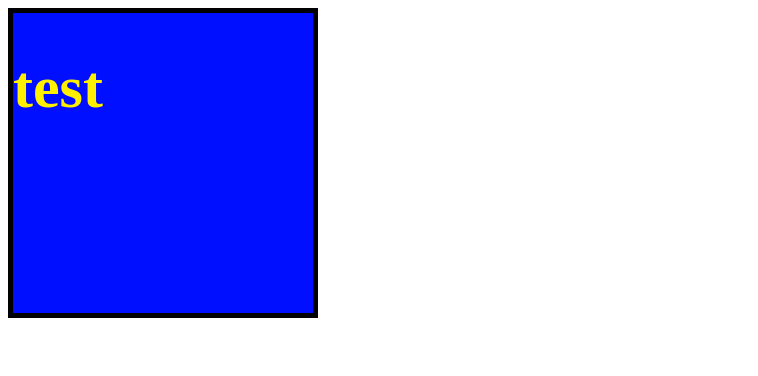
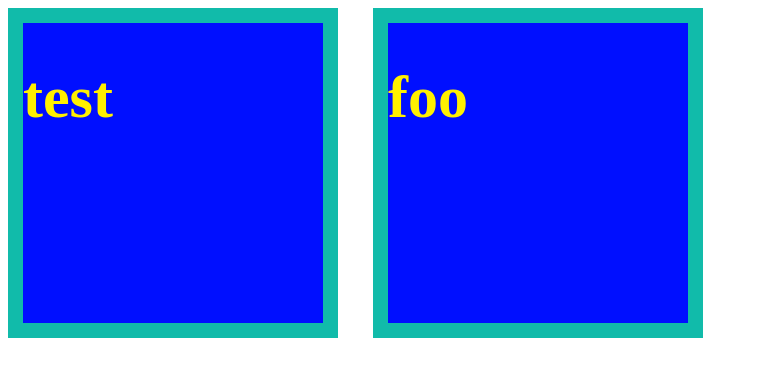
Before and after one commit to mgechev/jquery-color-animation-plugin, a plain HTML site: page index.htm in a window 1280 px wide. Shown: the whole page, without its empty margins (0-758 px from the left). Drawn offline with Linux system fonts and the light colour scheme.

Commit message:
One unused variable is removed

```diff
--- a/index.htm
+++ b/index.htm
@@ -5,22 +5,29 @@
 <script type="text/javascript" src="./src/colorAnimation.js"></script>
 <script type="text/javascript">
 $(document).ready(function () {
-	$('#foo').colorAnimation({ color: '#fff000', property: 'color' });
-	$('#foo').colorAnimation({ color: '#000fff', property: 'background-color' });
+	$('.foo').colorAnimation({ color: '#fff000', property: 'color', duration: 3000 });
+	$('.foo').colorAnimation({ color: '#000fff', property: 'background-color', duration: 3000 });
+	$('.foo').colorAnimation({ color: '#11bbaa', property: 'border-top-color', duration: 3000 });
+	$('.foo').colorAnimation({ color: '#11bbaa', property: 'border-left-color', duration: 3000 });
+	$('.foo').colorAnimation({ color: '#11bbaa', property: 'border-right-color', duration: 3000 });
+	$('.foo').colorAnimation({ color: '#11bbaa', property: 'border-bottom-color', duration: 3000 });
 });
 </script>
 <style>
-#foo {
+.foo {
 	width: 300px;
 	height: 300px;
-	border: 5px solid black;
+	border: 15px solid black;
 	background-color: #88aaff;
 	color: #ff0000;
 	font-size: 30px;
+	float: left;
+	margin-right: 35px;
 }
 </style>
 </head>
 <body>
-<div id="foo"><h1>test</h1></div>
+<div class="foo"><h1>test</h1></div>
+<div class="foo"><h1>foo</h1></div>
 </body>
 </html>
--- a/src/colorAnimation.js
+++ b/src/colorAnimation.js
@@ -1,3 +1,18 @@
+/**
+* @name jQuery color animation plugin
+* @version 1.0.1
+* @author Minko Gechev
+* @date 2012-01-17
+*
+* @license GPL
+*
+* @description
+* jQuery color animation plugin.
+*
+* @usage
+* $(selector).colorAnimation({ color: targetColor, property: CSSpropertyForAnimation, duration: animationDuration });
+*/
+
 (function ($) {
     'use strict';
     $.fn.colorAnimation = function (userOptions) {
@@ -6,7 +21,7 @@
             options = {
                 property: 'background-color',
                 color: '#00ff00',
-                interval: 300
+                duration: 300
             },
             sysVars = {
                 rgbColor: {},
@@ -47,7 +62,6 @@
         }
 
         function getColor(color) {
-            var rgb = {};
             if (color.indexOf('#') >= 0) {
                 return getFromHex(color);
             } else {
@@ -71,18 +85,18 @@
         }
 
         function getSteps() {
-            var interval = options.interval,
+            var duration = options.duration,
                 rgb = sysVars.rgbColor,
                 rgbTarget = sysVars.rgbTargetColor;
-            rgb.red.step = 10 * (rgbTarget.red.value - rgb.red.value) / interval;
-            rgb.green.step = 10 * (rgbTarget.green.value - rgb.green.value) / interval;
-            rgb.blue.step = 10 * (rgbTarget.blue.value - rgb.blue.value) / interval;
+            rgb.red.step = 10 * (rgbTarget.red.value - rgb.red.value) / duration;
+            rgb.green.step = 10 * (rgbTarget.green.value - rgb.green.value) / duration;
+            rgb.blue.step = 10 * (rgbTarget.blue.value - rgb.blue.value) / duration;
         }
 
         function startAnimation(element) {
             var rgb = sysVars.rgbColor;
             sysVars.timeout = setTimeout(function () {
-                if (sysVars.currentInterval >= options.interval) {
+                if (sysVars.currentInterval >= options.duration) {
                     clearTimeout(sysVars.timeout);
                     return;
                 }
```
